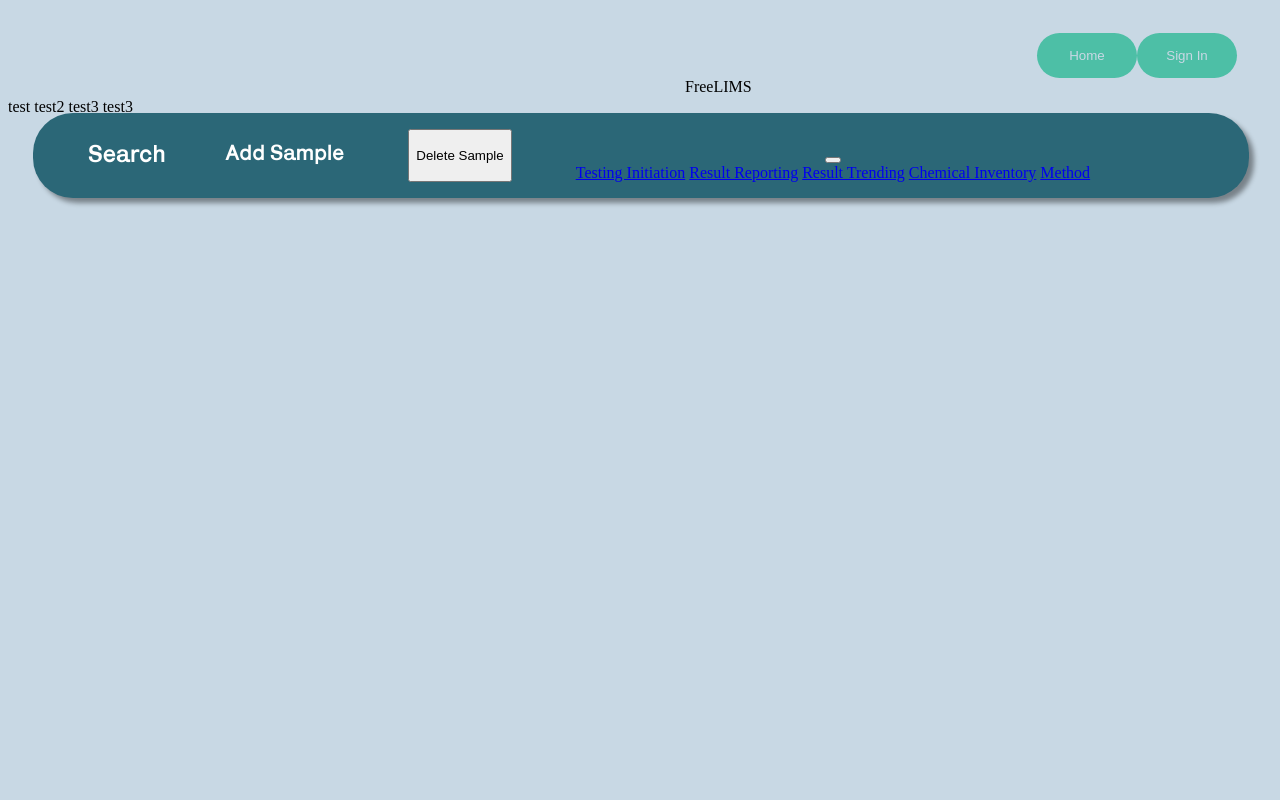
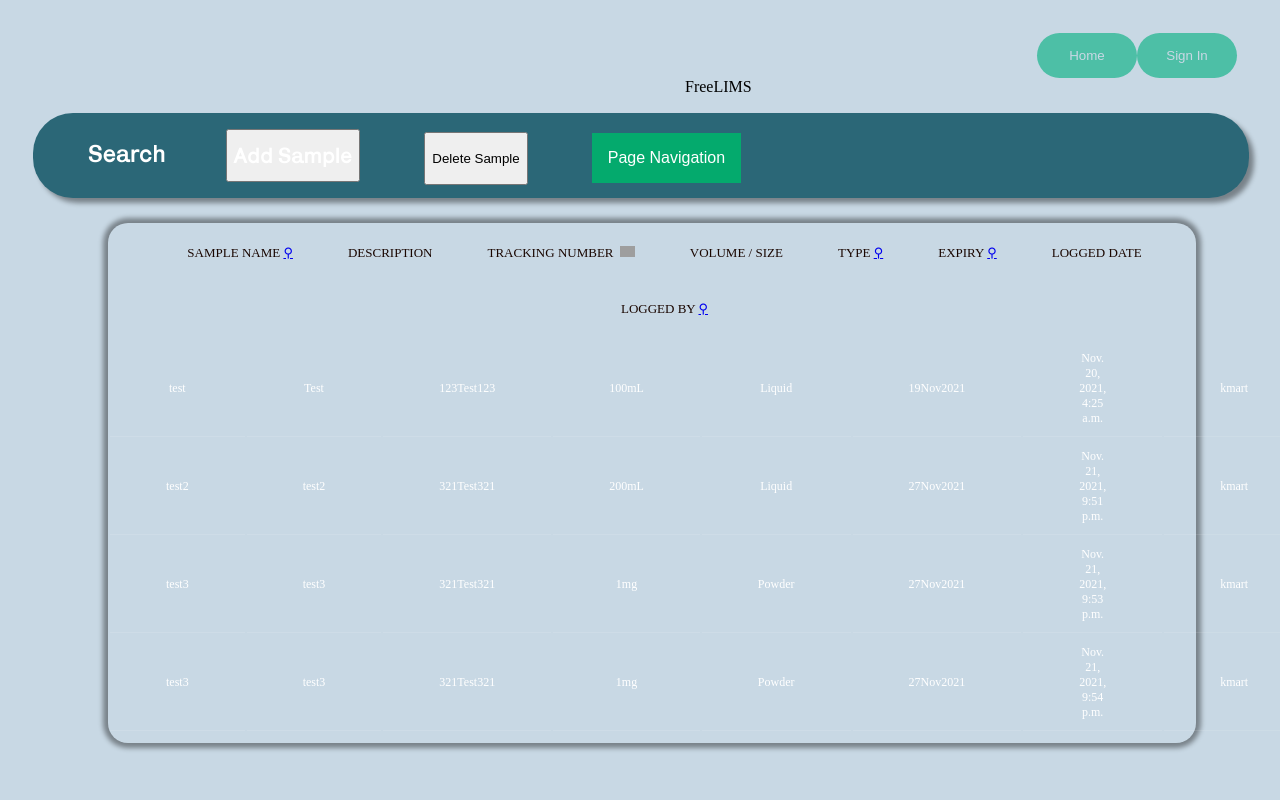
Before and after one commit to KyleSmartin98/LimaProduction, a Django app: page /Sample/ in a window 1280 px wide. Run offline with Django 3.2, Linux system fonts and the light colour scheme; data comes from the database, SQL or seed files in the repository; both versions use the stored data as it was after the commit; lists and menus that the app fills with data are empty; grey boxes are pictures that could not be loaded.

Commit message:
files have been updated. New SQL db Sample Page frameworks are being built rendering sample model in sample page. updated sample page modal updated navigation bar and table

```diff
--- a/FreeLims/Templates/FreeLims/Sample.html
+++ b/FreeLims/Templates/FreeLims/Sample.html
@@ -8,40 +8,105 @@
             </div>
         </li> <!--Search bar float left-->
         <li class = "Table-attributes-Nav-bar">
+            <button>
                 <a href ="#samplesubmit" class="sample-submit-text">Add Sample</a>
+            </button>
         </li> <!--Add Sample -->
         <li class = "Table-attributes-Nav-bar">
             <input type="submit" value="Delete Sample" id="Delete_Sample" class="trigger">
         </li> <!--Delete Sample -->
         <li class = "Table-attributes-Nav-bar"> <!--DropDown for Nav-->
-            <div> <!--Dropdown class-->
-                <button></button> <!--Button to Activate dropdown-->
-                <div> <!--DropDown Content-->
-                    <a href="#">Testing Initiation</a>
-                    <a href="#">Result Reporting</a>
-                    <a href="#">Result Trending</a>
-                    <a href="#">Chemical Inventory</a>
-                    <a href="#">Method</a>
+            <div class="nav-dropdown"> <!--Dropdown class-->
+                <button class="nav-dropbtn">Page Navigation</button> <!--Button to Activate dropdown-->
+                <div class="nav-dropdown-content"> <!--DropDown Content-->
+                    <a href="{% url 'Testing' %}">Testing Initiation</a>
+                    <a href="{% url 'Results' %}">Result Reporting</a>
+                    <a href="{% url 'Trending' %}">Result Trending</a>
+                    <a href="{% url 'Inventory' %}">Chemical Inventory</a>
+                    <a href="{% url 'Method' %}">Method</a>
                 </div>
             </div>
         </li>
     </ul>
-        <div class="sample-submit-modal" id="samplesubmit">
-            <div class="sample-submit-modal-content">
-            <a href="#" class="modal__close">&times;</a>
-            <form action="" method="POST">
-                {% csrf_token %}
-                {{form}}
-                <input type="submit" Value="Add Sample">
-            </form>
-        </div>
-    </div>
 </div>
-<div>
+
+
+
+<div class="table-container">
+    <div class=“sample-tbl-header">
+        <table class=“sample-table”>
+            <thead>
+            <tr>
+              <th>
+                  Sample Name
+                  <a href="#" class="mglass-filter">
+                      &#9906;
+                  </a>
+              </th>
+              <th>Description</th>
+              <th>
+                  Tracking Number
+                  <a href="#" >
+                      {% load static %}
+                      <img src="{% static 'FreeLims/filter.svg' %}" class="filter-icon"/>
+                  </a>
+              </th>
+                <th>Volume / Size</th>
+              <th>
+                  Type
+                  <a href="#" class="mglass-filter">
+                      &#9906;
+                  </a>
+              </th>
+              <th>
+                  Expiry
+                  <a href="#" class="mglass-filter">
+                      &#9906;
+                  </a>
+              </th>
+                <th>logged Date</th>
+                <th>
+              Logged By
+              <a href="#" class="mglass-filter">
+                      &#9906;
+                  </a>
+                </th>
+            </tr>
+          </thead>
+        </table>
+  </div>
+  <div class=“sample-tbl-content">
+    <table>
     {% csrf_token %}
     {% for sample in samples %}
-        {{ sample.sample_name}}
+      <tbody>
+        <tr>
+            <td>{{ sample.sample_name}}</td>
+            <td>{{sample.sample_description}}</td>
+            <td>{{sample.tracking_number}}</td>
+            <td>{{sample.sample_volume}}</td>
+            <td>{{sample.sample_type}}</td>
+            <td>{{sample.expiration_date}}</td>
+            <td>{{sample.logged_date}}</td>
+            <td>{{sample.logged_by}}</td>
+
+        </tr>
+      </tbody>
     {% endfor %}
+    </table>
+  </div>
+</div>
+
+<div class="sample-submit-modal" id="samplesubmit">
+    <div class="sample-submit-modal-content">
+    <a href="" class="modal__close">Close</a>
+    <form action="" method="POST">
+        {% csrf_token %}
+        {{form}}
+        <input type="submit" Value="Add Sample" class="registration-submit">
+        <input type="reset" value="Clear Input Fields" class="registration-submit">
+    </form>
+    </div>
 </div>
 {% load static %}
 <script src="{% static 'FreeLims/app.js' %}"></script>
--- a/FreeLims/Templates/FreeLims/home.html
+++ b/FreeLims/Templates/FreeLims/home.html
@@ -4,7 +4,8 @@
             <div class="left-flex-container"> <!-- Left Navigation flexbox-->
                 <a class="a-PageLink" href="{% url 'Sample' %}">
                     <button class="Nav-btn"> <!--Sample log-in-->
-                        <img src="#" class="Icon-paper"/>
+                        {% load static %}
+                        <img src="{% static 'FreeLims/tube1.svg' %}" class="Icon-paper"/>
                         <span class="Btn-Text">Sample Log-In</span>
                     </button>
                 </a>
--- a/FreeLims/forms.py
+++ b/FreeLims/forms.py
@@ -12,29 +12,34 @@ class SignUpForm(UserCreationForm):
             'placeholder' : 'Username',
             'class' : 'registration-input',
             'required' : '',
+            'autocomplete': 'off',
         })
         self.fields["password1"].widget.attrs.update({
             'type': 'text',
             'placeholder': 'Password',
             'class': 'registration-input',
             'required': '',
+            'autocomplete': 'off',
         })
         self.fields["password2"].widget.attrs.update({
             'type': 'text',
             'placeholder': 'Verify Password',
             'class': 'registration-input',
             'required': '',
+            'autocomplete': 'off',
         })
         self.fields["organization"].widget.attrs.update({
             'type': 'text',
             'placeholder': 'Organization',
             'class': 'registration-input',
             'required': '',
+            'autocomplete': 'off',
         })
         self.fields["email"].widget.attrs.update({
             'type': 'text',
             'placeholder': 'Email',
             'class': 'registration-input',
+            'autocomplete': 'off',
         })
 
     organization = forms.CharField(max_length=30, required=True)
@@ -43,49 +48,76 @@ class SignUpForm(UserCreationForm):
         model = User
         fields = ['username', 'password1', 'password2', 'organization', 'email']
 
+class DateInput(forms.DateInput):
+    input_type = 'date'
+
 class SampleForm(ModelForm):
+    sample_description = forms.CharField(widget=forms.Textarea(attrs={
+        'class':'registration-input-lg',
+        'placeholder': 'Sample Description',
+
+    }))
     def __init__(self, *args, **kwargs):
         super().__init__(*args, **kwargs)
+        sampletitles = ['sample_name', 'sample_description', 'tracking_number', 'sample_volume', 'sample_quantity',
+                        'sample_type', 'expiration_date', 'logged_by']
         self.fields["sample_name"].widget.attrs.update({
             'type': 'text',
             'placeholder': 'Sample Name',
             'class': 'registration-input',
+            'autocomplete': 'off',
         })
-        self.fields["sample_name"].widget.attrs.update({
-            'type': 'text',
-            'placeholder': 'Sample Name',
-            'class': 'registration-input',
-        })
-        self.fields["sample_name"].widget.attrs.update({
-            'type': 'text',
-            'placeholder': 'Sample Name',
-            'class': 'registration-input',
-        })
+        """
         self.fields["sample_description"].widget.attrs.update({
             'type': 'text',
-            'placeholder': 'Sample Name',
-            'class': 'registration-input',
+            'placeholder': 'Sample Description',
+            'class': 'registration-input-lg',
+            'autocomplete': 'off',
         })
+        """
         self.fields["tracking_number"].widget.attrs.update({
             'type': 'text',
-            'placeholder': 'Sample Name',
+            'placeholder': 'Tracking Number',
             'class': 'registration-input',
+            'autocomplete': 'off',
+        })
+        self.fields["sample_volume"].widget.attrs.update({
+            'type': 'text',
+            'placeholder': 'Sample Volume / Mass',
+            'class': 'registration-input',
+            'autocomplete': 'off',
         })
         self.fields["sample_quantity"].widget.attrs.update({
             'type': 'text',
-            'placeholder': 'Sample Name',
+            'placeholder': 'Quantity',
             'class': 'registration-input',
+            'autocomplete': 'off',
+        })
+        self.fields["sample_type"].widget.attrs.update({
+            'type': 'text',
+            'placeholder': 'Sample Type',
+            'class': 'registration-input',
+            'autocomplete': 'off',
         })
         self.fields["expiration_date"].widget.attrs.update({
             'type': 'date',
             'placeholder': 'Sample Expiration Date',
             'class': 'registration-input',
+            'autocomplete': 'off',
         })
         self.fields["logged_by"].widget.attrs.update({
             'type': 'text',
-            'placeholder': 'Sample Name',
+            'placeholder': 'Logged By',
             'class': 'registration-input',
+            'autocomplete': 'off',
         })
+
+        for i in sampletitles:
+            self.fields[i].label = ""
+
+
+
+    expiration_date = forms.DateField(widget=DateInput)
     class Meta:
         model=Sample
         fields=['sample_name', 'sample_description', 'tracking_number', 'sample_volume', 'sample_quantity', 'sample_type', 'expiration_date', 'logged_by']
--- a/FreeLims/models.py
+++ b/FreeLims/models.py
@@ -19,3 +19,5 @@ class Sample(models.Model):
     expiration_date = models.CharField(max_length=100)
     logged_date = models.DateTimeField(default=datetime.now)
     logged_by = models.ForeignKey(User, on_delete=models.CASCADE)
+
+#class SampleAuthorization(models.Model):
--- a/FreeLims/static/FreeLims/Style.css
+++ b/FreeLims/static/FreeLims/Style.css
@@ -711,9 +738,136 @@
     color: #c8d8e4;
 }
 .modal__close {
-  position: absolute;
-  top: 10px;
-  right: 10px;
-  color: #585858;
+  position: flex;
+  float: right;
+  width: auto;
+  height: 20px;
+  margin-top: 10px;
+  margin-right: 10px;
+  color: black;
   text-decoration: none;
+  border-radius: 15px;
+  background: transparent;
 }
+.modal__close:hover{
+    background: #c9283b;
+
+}
+    /* Table Styling */
+.table-container{
+    position: fixed;
+    display: block;
+    text-align: center;
+    align: center;
+    width: 85%;
+    margin-left: 100px;
+    margin-top: 125px;
+    height: 65%;
+    background-color: #c8d8e4;
+    box-shadow: 1px 1px 5px #555 inset;
+    border-radius: 20px;
+    -webkit-box-shadow: 0px 0px 5px 5px rgba(0,0,0,0.4);
+    -moz-box-shadow: 5px 0px 0px 5px rgba(0,0,0,0.4);
+}
+
+.sample-table{
+    width:100%;
+    table-layout: fixed;
+}
+.sample-tbl-header{
+    background-color: #EFF2FF;
+ }
+.sample-tbl-content{
+    height:300px;
+    overflow-x:auto;
+    margin-top: 0px;
+    border: 1px solid rgba(255,255,255,0.3);
+}
+th{
+    display: inline-block;
+    font-weight: bold;
+    position: relative;
+    margin-left: 25px;
+    padding: 20px 15px;
+    margin-left: 200px
+    text-align: left;
+    font-weight: 500;
+    font-size: 13px;
+    color: #1a0600;
+    text-transform: uppercase;
+}
+td{
+    text-align: middle;
+    padding: 10px 56px;
+    font-weight: 300;
+    font-size: 12px;
+    color: #fff;
+    border-bottom: solid 1px rgba(255,255,255,0.1);
+}
+
+/* for custom scrollbar for webkit browser*/
+
+::-webkit-scrollbar {
+    width: 6px;
+}
+::-webkit-scrollbar-track {
+    -webkit-box-shadow: inset 0 0 6px rgba(0,0,0,0.3);
+}
+::-webkit-scrollbar-thumb {
+    -webkit-box-shadow: inset 0 0 6px rgba(0,0,0,0.3);
+}
+/* Second Search Icon Class */
+
+.filter-icon {
+    font-size: 20px;
+    width: 15px;
+    height: auto;
+    margin-left: 3px;
+    display: inline-block;
+    color: #1a0600;
+    font-weight: bold;
+    text-decoration: none;
+    cursor:pointer;
+    pointer-events: none;
+    transition: transform 250ms;
+    transition-timing-function: ease-in-out;
+}
+
+.filter-icon:hover{
+
+}
+ /* DropDown Navigation Hover Button */
+.nav-dropbtn {
+    background-color: #04AA6D;
+    color: white;
+    padding: 16px;
+    font-size: 16px;
+    border: none;
+}
+
+.nav-dropdown {
+    position: relative;
+    display: inline-block;
+}
+
+.nav-dropdown-content {
+    display: none;
+    position: absolute;
+    background-color: #f1f1f1;
+    min-width: 160px;
+    box-shadow: 0px 8px 16px 0px rgba(0,0,0,0.2);
+    z-index: 1;
+}
+
+.nav-dropdown-content a {
+    color: black;
+    padding: 12px 16px;
+    text-decoration: none;
+    display: block;
+}
+
+.nav-dropdown-content a:hover {background-color: #ddd;}
+
+.nav-dropdown:hover .nav-dropdown-content {display: block;}
+
+.nav-dropdown:hover .nav-dropbtn {background-color: #3e8e41;}
--- a/FreeLims/static/FreeLims/app.js
+++ b/FreeLims/static/FreeLims/app.js
@@ -17,3 +17,11 @@ trigger.addEventListener("click", toggleModal);
 closeButton.addEventListener("click", toggleModal);
 window.addEventListener("click", windowOnClick);
 //submitbutton.addEventListener("click", toggleModal);//
+
+
+
+// '.tbl-content' consumed little space for vertical scrollbar, scrollbar width depend on browser/os/platfrom. Here calculate the scollbar width .
+$(window).on("load resize ", function() {
+  var scrollWidth = $('.sample-tbl-content').width() - $('.sample-tbl-content table').width();
+  $('.sample-tbl-header').css({'padding-right':scrollWidth});
+}).resize();
```
Also changed, not shown: other parts of FreeLims/static/FreeLims/Style.css (+30 -3 lines), DELETE ME.txt (+17 -0 lines), mysite/settings.py (+6 -2 lines), db.sqlite3.
